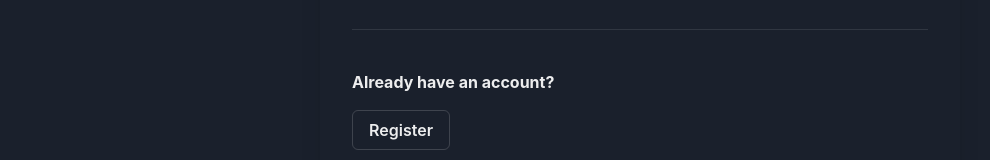
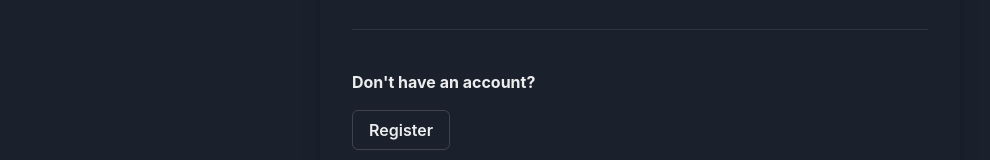
Before and after one commit to JCarlosLucio/password-vault, a Next.js app in the folder apps/client/: page / in a window 1280 px wide. Both pictures are taken after a click on the button "Login". Shown: the part 470-630 px from the top of the page, without its empty margins (0-990 px from the left). Built offline with nearby package versions, Linux system fonts and the light colour scheme; no server answers.

Commit message:
Change 'Already have an account?' to 'Don't have an account?'

```diff
--- a/apps/client/src/components/LoginForm.tsx
+++ b/apps/client/src/components/LoginForm.tsx
@@ -120,7 +120,7 @@ const LoginForm = ({
       <Flex direction="column" alignItems="start" gap="4" mt="5">
         <Divider mt="6" mb="6" />
         <Text fontSize="md" as="b">
-          Already have an account?
+          Don&apos;t have an account?
         </Text>
         <Button variant="outline" onClick={goToRegister}>
           Register
```
